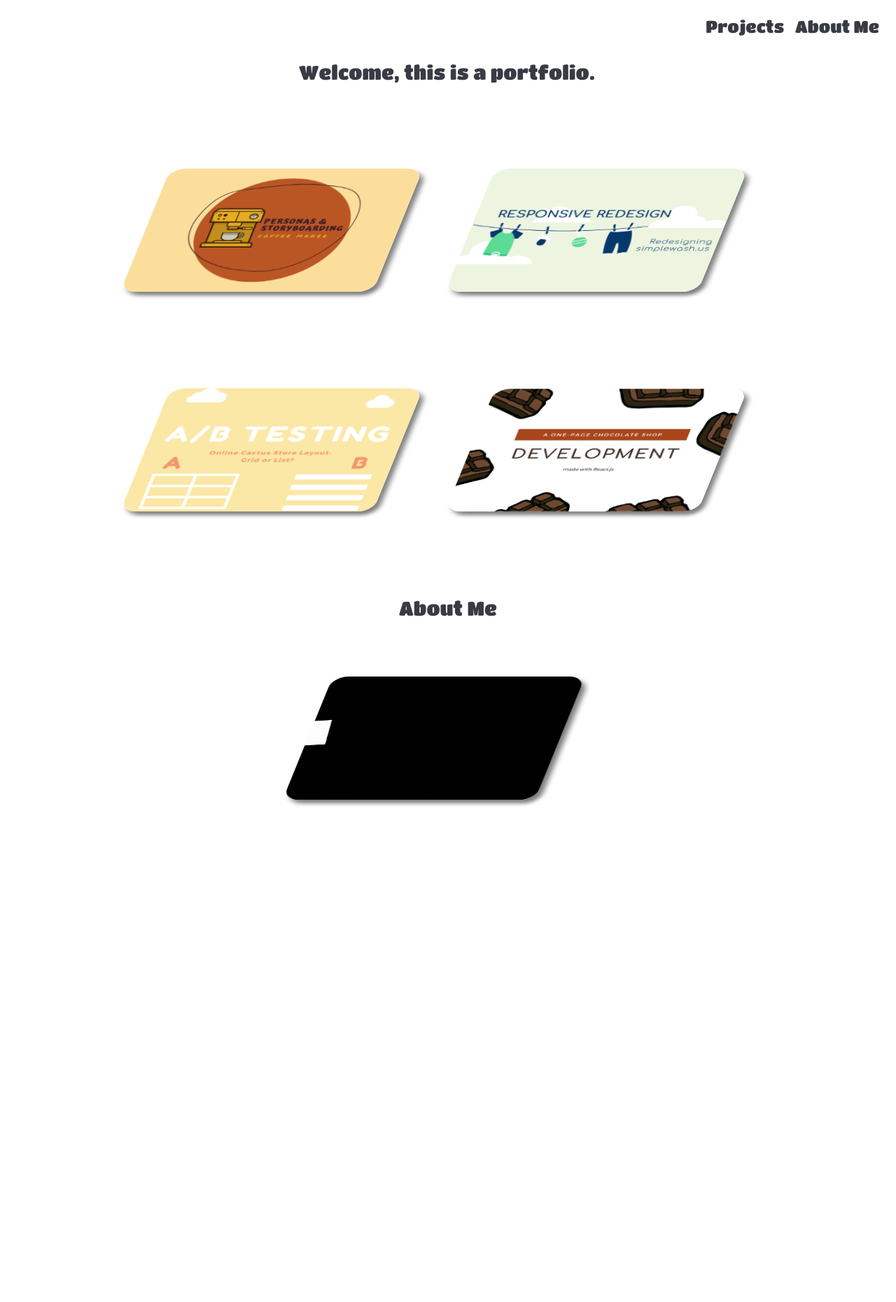
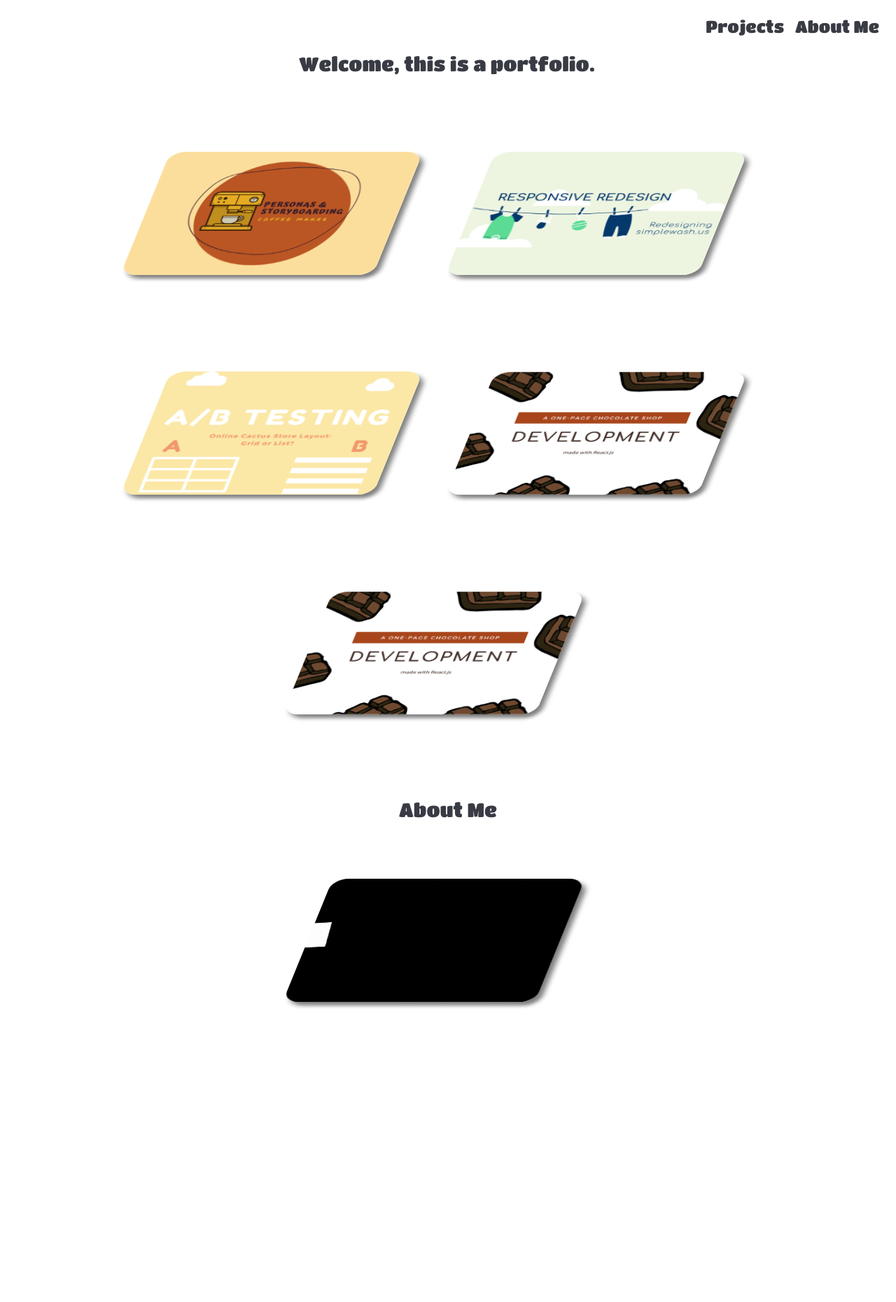
Before and after one commit to emmiehe/portfolio-simple, a PHP site: page / in a window 1280 px wide. Shown: the whole page at 70% size. Before the commit the page ends 1152 px from the top, so only its background shows below. Run offline with PHP 8.4, Linux system fonts and the light colour scheme.

Commit message:
more style adjustment

```diff
--- a/home.html
+++ b/home.html
@@ -75,6 +75,16 @@
             </div>
           </div>
         </div>
+        <div class="card">
+          <img src="./img/development.png" alt="react.js development" class="image" style="width:100%">
+          <div class="back">
+            <h5> An example of a list and aggregator interface in React.
+              The goal of this application is to create an online chocolate shopping page.</h5>
+            <div class="text-right">
+              <a class="btn btn-outline-light" target="_blank" href="https://damp-eyrie-59754.herokuapp.com/">GO TO PROJECT</a>
+            </div>
+          </div>
+        </div>
       </div>
 
     </div>
--- a/index.css
+++ b/index.css
@@ -59,7 +59,7 @@ body {
     padding-top: var(--padding-top);
     background-color: var(--bg-color);
     padding-bottom: var(--padding-bottom);
-    min-height: 100vh;
+    min-height: 90vh;
 }
 
 h1{
@@ -119,7 +119,7 @@ h5, p{
 
     h1 {
         font-size: 20px;
-        margin-top: 5vh;
+        margin-top: 10vh;
     }
 
     #navbar {
@@ -189,7 +189,7 @@ h5, p{
 /* typing effect credit to */
 /* https://codepen.io/denic/pen/GRoOxbM */
 .typing-container {
-    height: 15vh;
+    height: 12vh;
     display: flex;
     flex-wrap: wrap;
     align-items: center;
```
